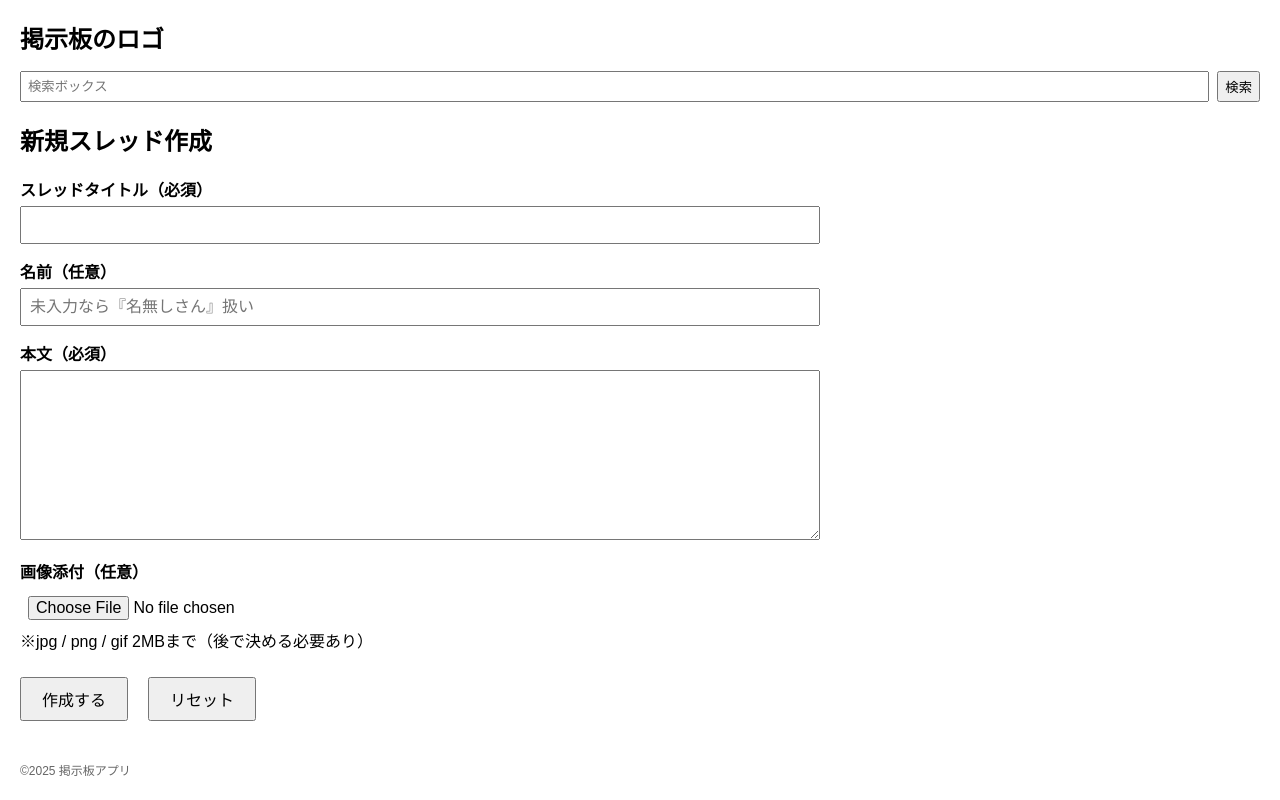
After one commit to ckg24024/fastapi-bbs, a FastAPI app: template app/templates/new_thread.html in a window 1280 px wide. The commit adds this page. Run offline with FastAPI, Linux system fonts and the light colour scheme; the template is opened without the code that fills it, so the values that code supplies are empty.

Commit message:
future fileupload機能の追加
            .gitignore  /static/uploadの追加
            app/main.py /staticフォルダのマウント追加
            app/models/post.py  添付(attachment)の追加
            app/routers/threads.py  upload機能の追加
            app/schemas/post.py 添付(attachment)の追加
            app/templates/index.html    添付ファイルの表示機能追加

```diff
--- a/app/schemas/post.py
+++ b/app/schemas/post.py
@@ -1,15 +1,16 @@
 from pydantic import BaseModel
+from datetime import datetime
 
 # 共通部分（content, parent_post_id）
 class PostBase(BaseModel):
+    author: str | None = None
     content: str
     parent_post_id: int | None = None
 
 # 新規作成用（id や created_at は不要）
 class PostCreate(PostBase):
-    pass
+    post_number:int
 
-from datetime import datetime
 # レスポンス用（id, created_at が追加）
 class PostResponse(PostBase):
     id: int
--- a/app/schemas/thread.py
+++ b/app/schemas/thread.py
@@ -1,9 +1,11 @@
 from pydantic import BaseModel
 from datetime import datetime
+from app.schemas.post import PostCreate
 
-# ThreadBase：共通部分（title）
+# ThreadBase：共通部分（title）、投稿データ（post:PostCreate）
 class ThreadBase(BaseModel):
     title: str
+    post: PostCreate
 
 # ThreadCreate(ThreadBaseを継承)：新規作成時に使う（まだ id は無い）
 class ThreadCreate(ThreadBase):
--- a/app/templates/base.html
+++ b/app/templates/base.html
@@ -18,7 +18,7 @@
             font-size: 24px;
         }
 
-        /* 検索ボックスとボタンを横並び */
+        /* --- 検索ボックスとボタンを横並び --- */
         .search-area {
             display: flex;
             gap: 8px;
@@ -30,6 +30,7 @@
             padding: 6px;
         }
 
+        /* --- セクション用ボックス --- */
         .section-box {
             border: 1px solid #ccc;
             padding: 15px;
@@ -54,6 +55,56 @@
 
         .button:hover {
             background-color: #ddd;
+        }
+
+        /* --- 追加：フォーム用スタイル（new_thread.html で使用） --- */
+        form.standard-form {
+            width: 90%;
+            max-width: 800px;
+            margin-top: 20px;
+        }
+
+        form.standard-form label {
+            display: block;
+            margin-top: 15px;
+            font-weight: bold;
+        }
+
+        form.standard-form input[type="text"],
+        form.standard-form textarea,
+        form.standard-form input[type="file"] {
+            width: 100%;
+            padding: 8px;
+            font-size: 1rem;
+            margin-top: 5px;
+            box-sizing: border-box;
+        }
+
+        form.standard-form .buttons {
+            margin-top: 25px;
+            display: flex;
+            gap: 20px;
+        }
+
+        form.standard-form button {
+            padding: 8px 20px;
+            font-size: 1rem;
+            cursor: pointer;
+        }
+
+        nav.menu {
+            margin-top: 10px;
+            margin-bottom: 10px;
+        }
+
+        nav.menu a {
+            margin-right: 15px;
+            text-decoration: none;
+            color: #333;
+        }
+
+        nav.menu a:hover {
+            text-decoration: underline;
         }
     </style>
 </head>
--- a/app/templates/index.html
+++ b/app/templates/index.html
@@ -4,7 +4,7 @@
 
 <!-- 新規スレッド作成ボタン -->
 <div class="section-box" style="text-align: center;">
-    <a href="/threads/create/view" class="button">新規スレッド作成</a>
+    <a href="/threads/new" class="button">新規スレッド作成</a>
 </div>
 
 <!-- スレッド一覧（タイトルのみ） -->
--- /dev/null
+++ b/app/templates/new_thread.html
@@ -0,0 +1,34 @@
+{% extends "base.html" %}
+{% block content %}
+
+<h2>新規スレッド作成</h2>
+
+<form action="/threads/create" method="post" enctype="multipart/form-data" class="standard-form">
+
+    <!-- スレッドタイトル -->
+    <label for="title">スレッドタイトル（必須）</label>
+    <input type="text" id="title" name="title" required>
+
+    <!-- 名前（任意） -->
+    <label for="author">名前（任意）</label>
+    <input type="text" id="author" name="author" placeholder="未入力なら『名無しさん』扱い">
+
+    <!-- 本文（必須） -->
+    <label for="content">本文（必須）</label>
+    <textarea id="content" name="content" rows="8" required></textarea>
+
+    <!-- 画像添付（後で実装） -->
+    <label for="image">画像添付（任意）</label>
+    <div class="image-box">
+        <input type="file" id="image" name="image" accept=".jpg,.png,.gif">
+        <span class="file-info">※jpg / png / gif 2MBまで（後で決める必要あり）</span>
+    </div>
+
+    <div class="buttons">
+        <button type="submit" class="btn-create">作成する</button>
+        <button type="reset" class="btn-reset">リセット</button>
+    </div>
+
+</form>
+
+{% endblock %}
```
Also changed, not shown: app/routers/threads.py (+54 -0 lines).
